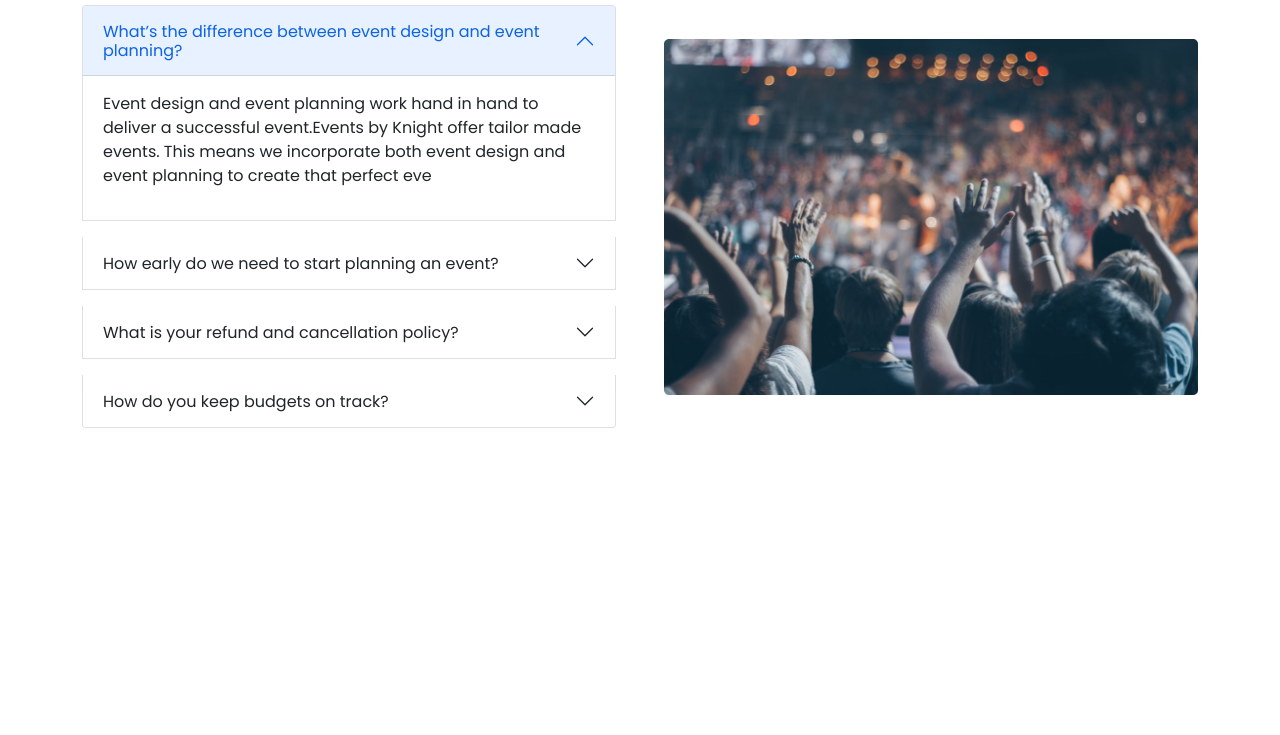
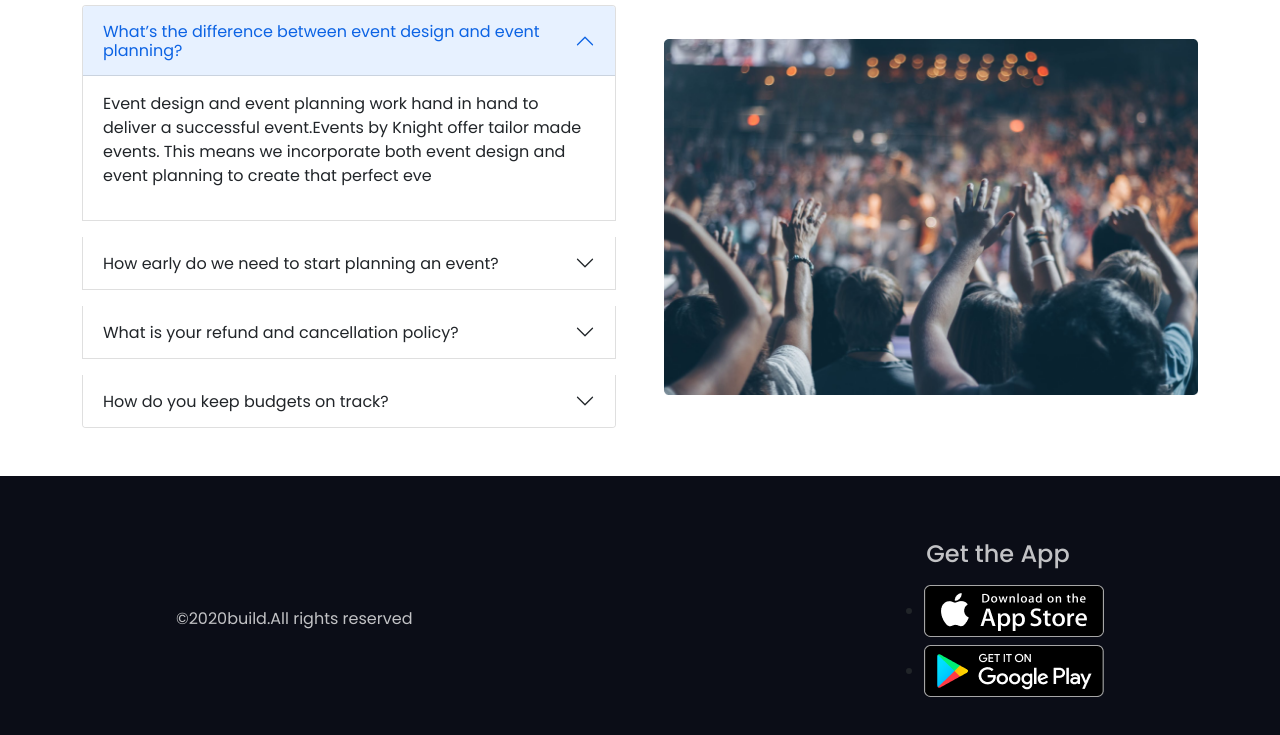
Before and after one commit to sabahashraf/convention-center, a plain HTML site: page index.html in a window 1280 px wide. Shown: the part 1640-2375 px from the top of the page. Before the commit the page ends 2116 px from the top, so only its background shows below. Drawn offline with nearby package versions, Linux system fonts and the light colour scheme; a web font is replaced by a local one.

Commit message:
footer added

```diff
--- a/index.html
+++ b/index.html
@@ -260,7 +260,20 @@
 
     </section>
 
-    <footer py-5 bg-footer>
+    <footer class="py-5 bg-footer h-100 ">
+        <div class="d-flex p-3 w-75 mx-auto align-items-center">
+            <p class="fs-6 opacity-75 text-white flex-grow-1">&copy;2020build.All rights reserved</p>
+            <div class="d-flex flex-column align-items-center ">
+                <h4 class=" mb-3 opacity-75 text-white ">Get the App</h4>
+                <ul>
+                    <li class="mb-2"><a href="https://www.apple.com/"><img class="img-fluid" src="icons/appstore.png" alt=""></a></li>
+                    <li><a href="https://play.google.com/"><img class="img-fluid" src="icons/googleplay.png" alt=""></a></li>
+                </ul>
+            </div>
+
+
+        </div>
+
 
     </footer>
 
```
Also changed, not shown: icons/appstore.png (added), icons/googleplay.png (added).
